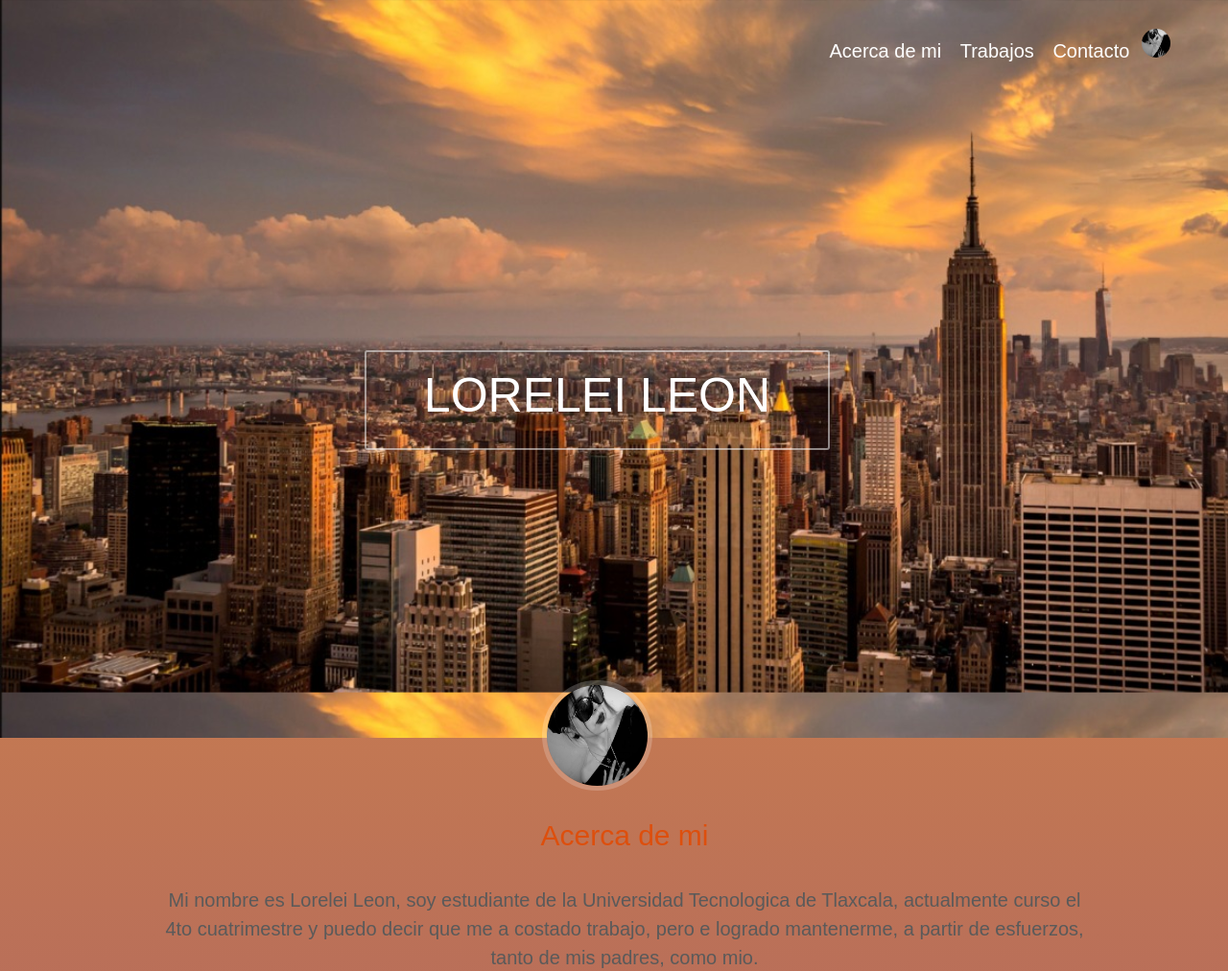
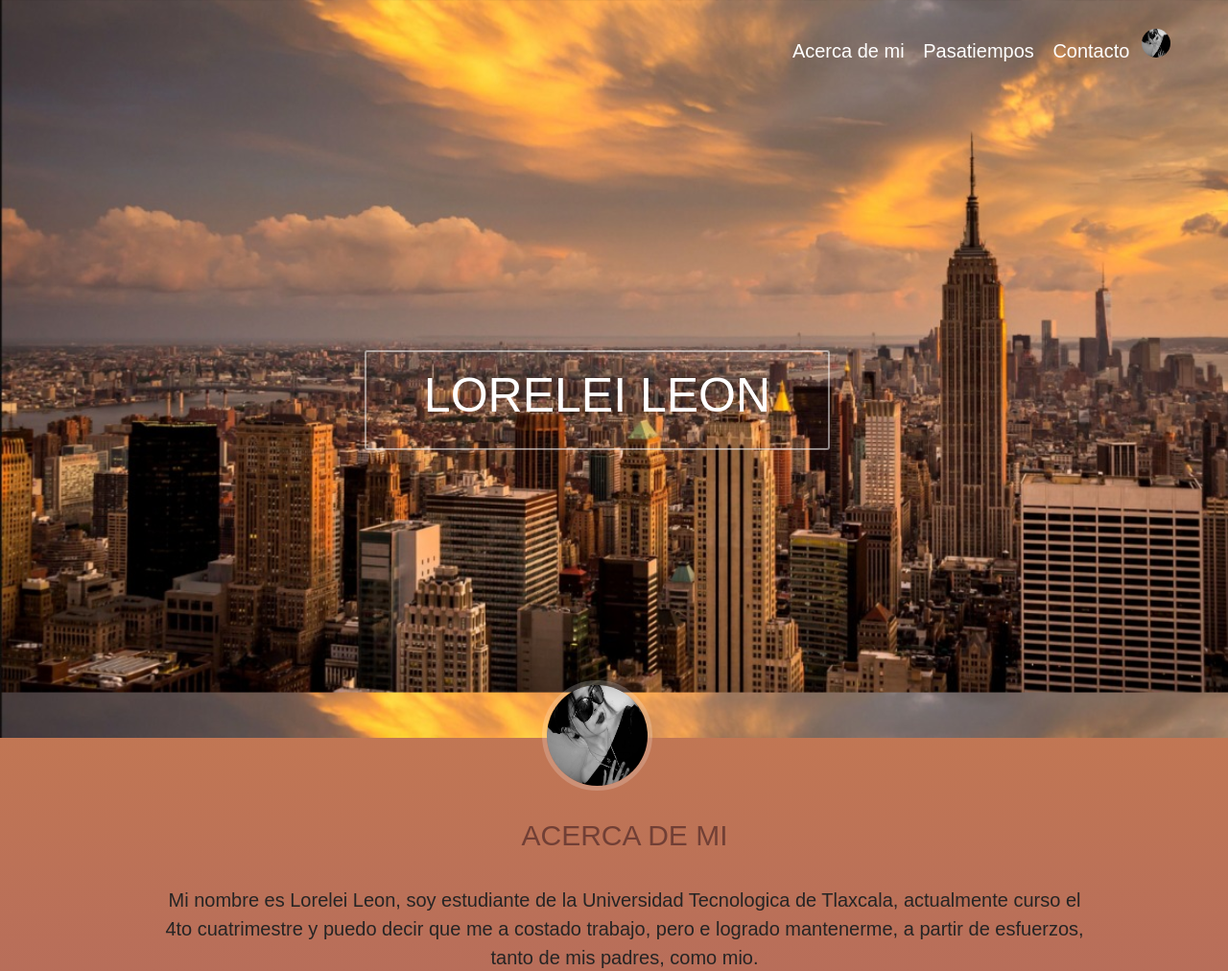
Before and after one commit to Lorelei05/Lorelei05.github.io, a PHP site: page / in a window 1280 px wide. Shown: the top 1012 px of the page at 96% size. Run offline with PHP 8.4, Linux system fonts and the light colour scheme; some web fonts are replaced.

Commit message:
ACTUALIZAR

```diff
--- a/css/estilos.css
+++ b/css/estilos.css
@@ -76,7 +76,7 @@ header {
       vertical-align: top;
       border: 5px solid rgba(255, 255, 255, 0.2); }
   .main .acerca-de .texto {
-    color: #5a5a5a;
+    color: #252424;
     font-weight: 500;
     font-size: 1em;
     line-height: 30px;
@@ -87,7 +87,7 @@ header {
       margin-bottom: 5px;
       line-height: 34px;
       font-weight: 300;
-      color: #dd4f0d;
+      color: #14010d72;
       text-align: center; }
     .main .acerca-de .texto .bold {
       color: #3895ea;
--- a/index.html
+++ b/index.html
@@ -15,7 +15,7 @@
 		<div class="contenedor">
 			<nav class="menu">
 				<a href="#acerca-de">Acerca de mi</a>
-				<a href="#trabajos">Trabajos</a>
+				<a href="#trabajos">Pasatiempos</a>
 				<a href="#contacto">Contacto</a>
 
 				<img class="circular--square" src="img/Lentes1.jpeg" width="30" height="30" alt="Lorelei Leon">
@@ -40,7 +40,7 @@
 				</div>
 
 				<div class="texto">
-					<h3 class="titulo">Acerca de mi</h3>
+					<h3 class="titulo">ACERCA DE MI</h3>
 					<br>
 					<p>Mi nombre es Lorelei Leon, soy estudiante de la Universidad Tecnologica de Tlaxcala,
 						actualmente curso el 4to cuatrimestre y puedo decir que me a costado trabajo, pero e logrado mantenerme,
@@ -61,7 +61,7 @@
 						<img src="/img/imagen1.jpeg">
 						</li>
 						<li>
-						<img src="/img/imagen5.jpeg">
+						<img src="/img/imagen1.jpeg">
 						</li>
 						<li>
 						<img src="/img/imagen6.jpeg">
@@ -78,7 +78,7 @@
 
 		<section class="trabajos" id="trabajos">
 			<div class="contenedor">
-				<h3 class="titulo">Trabajos</h3>
+				<h3 class="titulo">PASATIEMPOS</h3>
 
 				<div class="contenedor-trabajos">
 					<div class="trabajo">
```
Also changed, not shown: img/trabajos/1.jpg (deleted), img/trabajos/2.jpg (deleted), img/trabajos/3.jpg (deleted), img/trabajos/4.jpg (deleted), img/trabajos/5.jpg (deleted), img/trabajos/6.jpg (deleted), img/trabajos/7.jpg (deleted), img/trabajos/8.jpg (deleted), img/trabajos/bailar.jpg (added), img/trabajos/cantar.jpg (added), img/trabajos/kira.jpeg (added), img/trabajos/leer.jpg (added), img/trabajos/leerfav.jpg (added), img/trabajos/pintar.jpg (added).
